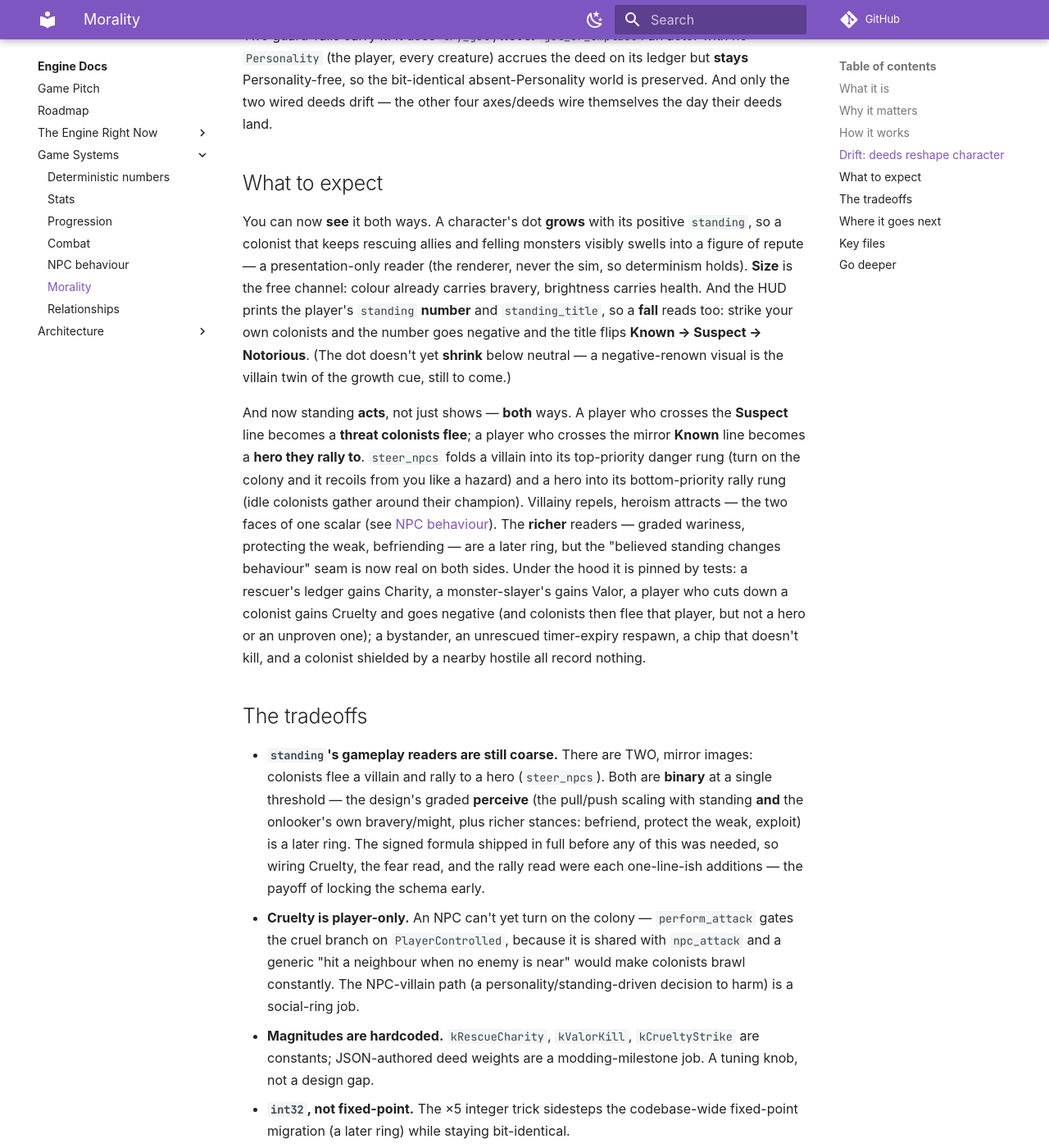
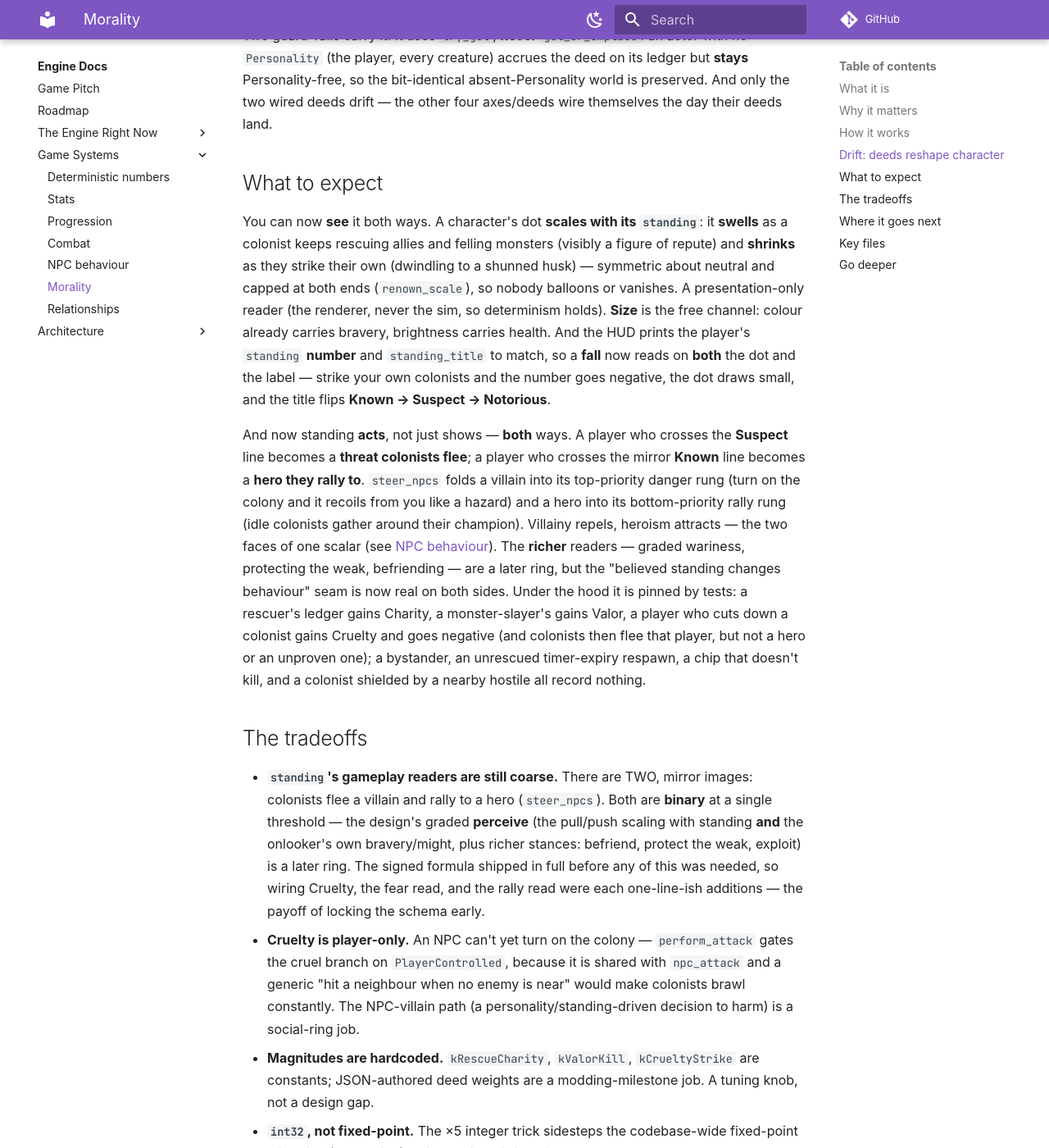
Before and after one commit to IsItJeff/game-engine, an MkDocs documentation site: the page built from docs/engine/morality.md, in a window 1280 px wide and 1400 px high, scrolled down 2903 px. Shown: the whole window at 82% size. Built offline with MkDocs 1.6.1 and Material for MkDocs 9.7.7, drawn with Linux system fonts in a browser that asks for light colours; some web fonts are replaced; comment, search, counter and statistics services are not loaded; some of the changed text lies outside the part shown.

Commit message:
Make renown_scale symmetric: villain dots shrink (#77)
Standing is now shown as PRESENCE across its whole range on the one free
size channel (colour carries bravery, brightness carries health): a hero
swells (up to +30% at +50 standing) and a villain shrinks to a shunned
husk (down to -30% at -50, floored at 0.7x so it never vanishes), neutral
is authored size. Closes the explicitly-noted TODO now that villain deeds
(Cruelty, grudge) exist -- villainy reads on the field, not just the HUD.

Pure function, renderer-only (draw_entities); the sim never reads size,
so determinism is untouched. The caller was already routing all standing
through renown_scale, so extending the same function (rather than a
separate infamy_scale) leaves the caller logic unchanged -- villains just
return < 1.0 now.

- kInfamyMaxShrink = 0.3f (mirror of kRenownMaxScale); kRenownFullAt
  reused as the |standing| cap both ways
- test pins both caps, both midpoints, and floor > 0
- docs: morality.md "see it both ways" is now symmetric; swept up two
  stale villainy-is-future notes

Co-authored-by: Claude Opus 4.8 (1M context) <noreply@anthropic.com>

```diff
--- a/docs/engine/morality.md
+++ b/docs/engine/morality.md
@@ -117,14 +117,15 @@ two wired deeds drift — the other four axes/deeds wire themselves the day thei
 
 ## What to expect
 
-You can now **see** it both ways. A character's dot **grows** with its positive `standing`,
-so a colonist that keeps rescuing allies and felling monsters visibly swells into a figure
-of repute — a presentation-only reader (the renderer, never the sim, so determinism holds).
-**Size** is the free channel: colour already carries bravery, brightness carries health. And
-the HUD prints the player's `standing` *number* and `standing_title`, so a **fall** reads
-too: strike your own colonists and the number goes negative and the title flips *Known →
-Suspect → Notorious*. (The dot doesn't yet *shrink* below neutral — a negative-renown visual
-is the villain twin of the growth cue, still to come.)
+You can now **see** it both ways. A character's dot **scales with its `standing`**: it *swells*
+as a colonist keeps rescuing allies and felling monsters (visibly a figure of repute) and
+*shrinks* as they strike their own (dwindling to a shunned husk) — symmetric about neutral and
+capped at both ends (`renown_scale`), so nobody balloons or vanishes. A presentation-only reader
+(the renderer, never the sim, so determinism holds). **Size** is the free channel: colour already
+carries bravery, brightness carries health. And the HUD prints the player's `standing` *number*
+and `standing_title` to match, so a **fall** now reads on *both* the dot and the label — strike
+your own colonists and the number goes negative, the dot draws small, and the title flips *Known →
+Suspect → Notorious*.
 
 And now standing **acts**, not just shows — *both* ways. A player who crosses the *Suspect* line
 becomes a **threat colonists flee**; a player who crosses the mirror *Known* line becomes a **hero
@@ -160,8 +161,9 @@ record nothing.
 ## Where it goes next
 
 The first **title** is already here: `standing_title(standing)` is a pure query that names
-your repute — *Unproven* → *Known* → *Renowned* (and the mirror *Suspect* → *Notorious* for
-when villain deeds land), shown in the HUD beside your `standing` number. That is the design's
+your repute — *Unproven* → *Known* → *Renowned*, and its villain mirror *Suspect* → *Notorious*
+that Cruelty deeds now reach (strike your own and the title falls), shown in the HUD beside your
+`standing` number. That is the design's
 "titles are derived queries, never stored slots" in miniature; the richer ones (*Master Smith*,
 *Dragonslayer* — from build and gear as well as deeds) hang off the same idea.
 
@@ -184,8 +186,8 @@ climb back) lands when deeds start to matter over long play.
   branch, and the Cruelty credit in the same function's player-only "no hostile in reach"
   branch (`kCrueltyStrike`).
 - `game/app/main.cpp` — `draw_entities` scales a dot's radius by `renown_scale(standing(...))`
-  so renown reads on screen, and the debug HUD shows the player's `standing` number and
-  `standing_title`.
+  so standing reads on screen *both ways* (heroes swell, villains shrink), and the debug HUD
+  shows the player's `standing` number and `standing_title`.
 - `tests/sim/test_simulation.cpp` — the funnel + signed formula, the wired deeds with
   player==NPC parity, the lazy no-deed-no-ledger path, and `renown_scale`.
 
```
Also changed, not shown: 3 other files.
